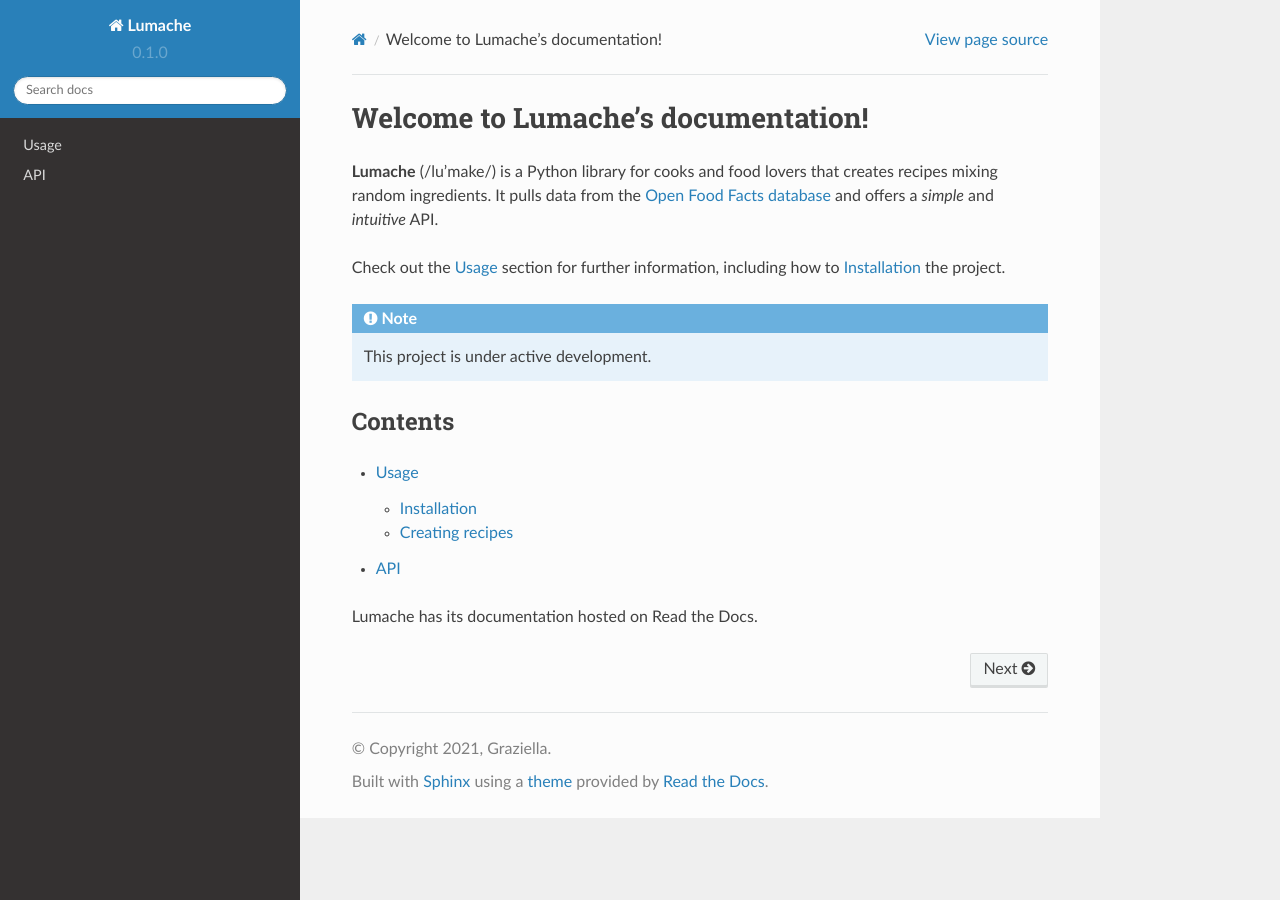
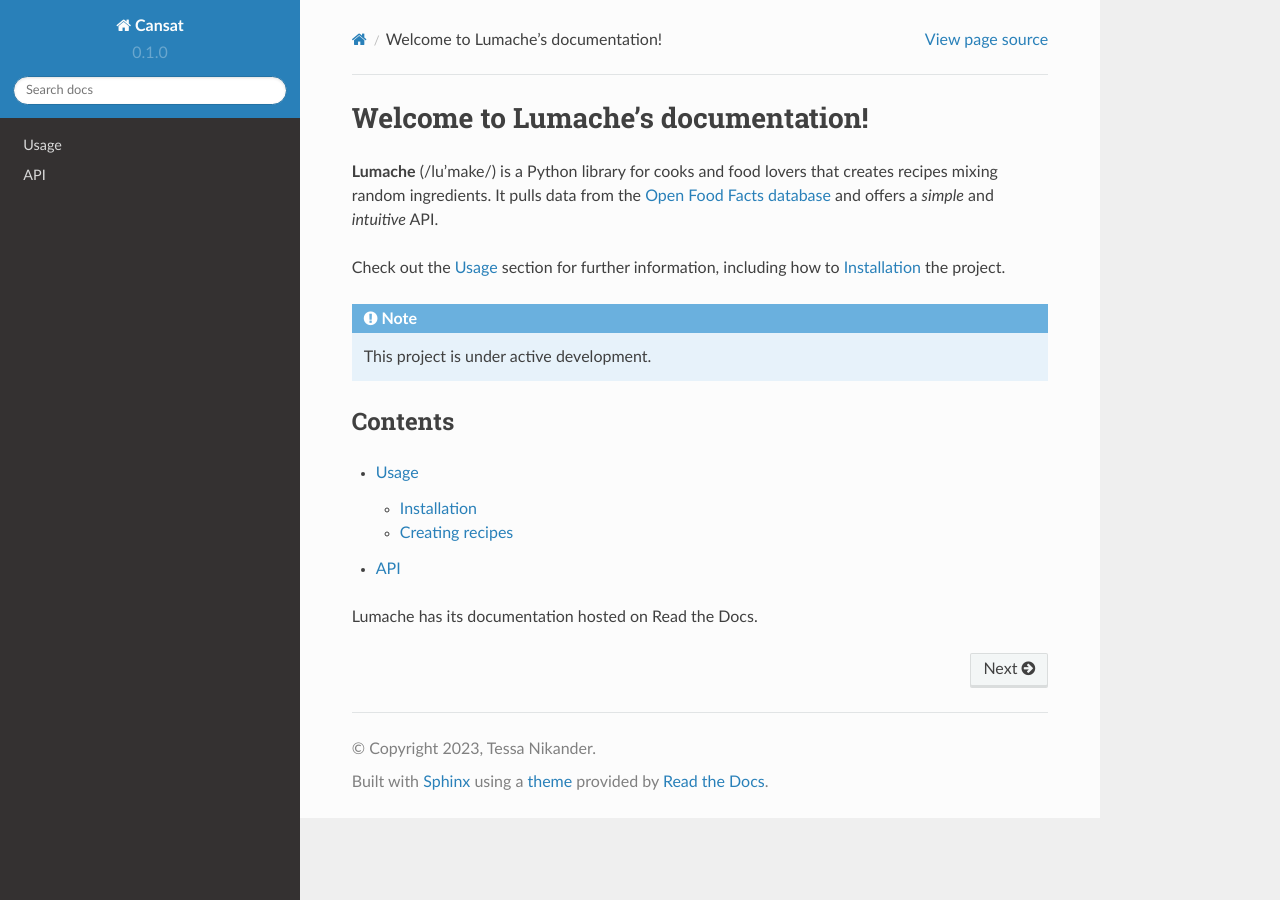
Before and after one commit to nikandt/cansat, a Sphinx documentation site: the page built from docs/source/index.rst, in a window 1280 px wide. Built offline with Sphinx 7.4.7 and the Read the Docs theme 2.0.0, drawn with Linux system fonts in a browser that asks for light colours.

Commit message:
Update conf.py

```diff
--- a/docs/source/conf.py
+++ b/docs/source/conf.py
@@ -2,9 +2,9 @@
 
 # -- Project information
 
-project = 'Lumache'
-copyright = '2021, Graziella'
-author = 'Graziella'
+project = 'Cansat'
+copyright = '2023, Tessa Nikander'
+author = 'Tessa Nikander'
 
 release = '0.1'
 version = '0.1.0'
```
